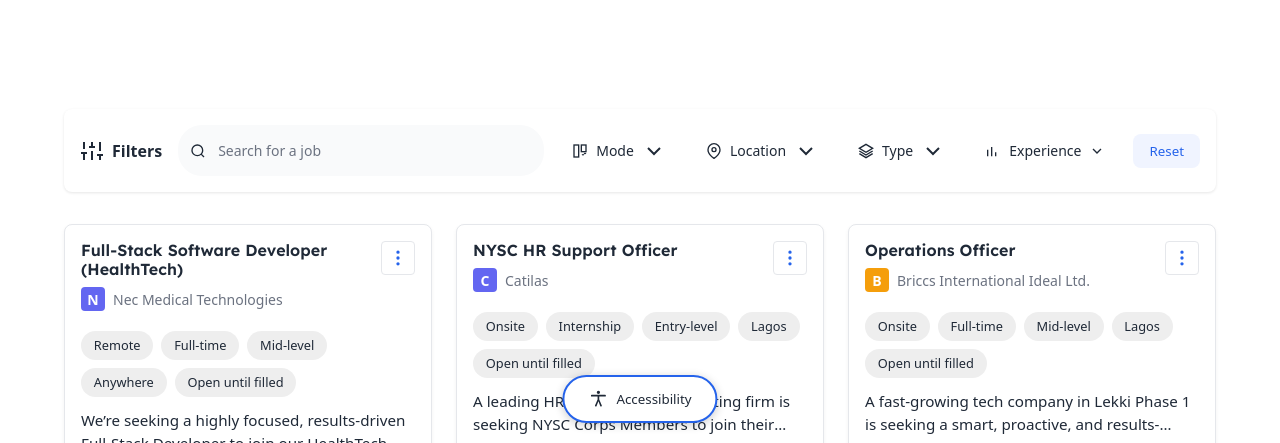
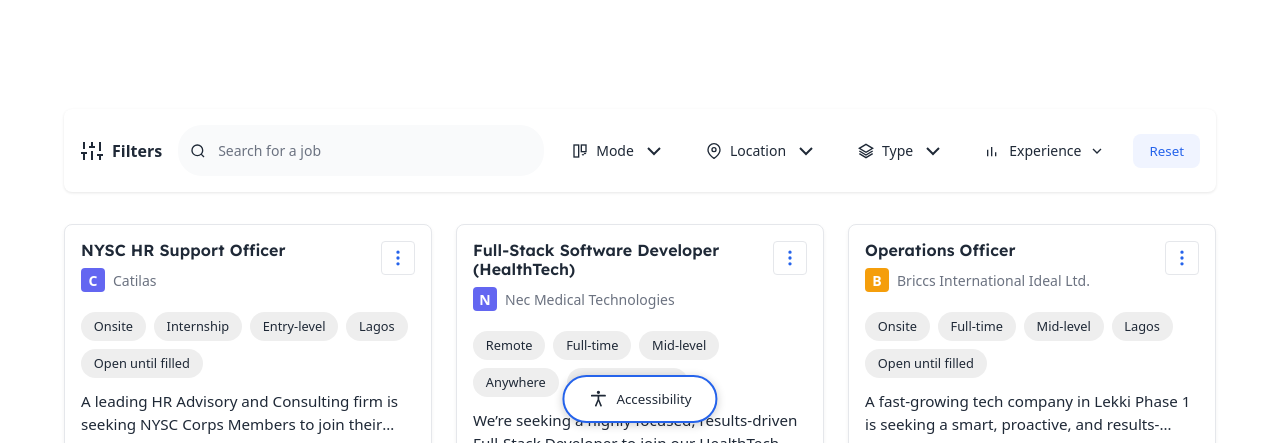
Before and after one commit to zysculptlabs/zysculptlabs.github.io, a plain HTML site: page index.html in a window 1280 px wide. Shown: the part 357-800 px from the top of the page. Drawn offline with Linux system fonts and the light colour scheme; a web font is replaced by a local one.

Commit message:
Update index.html

```diff
--- a/index.html
+++ b/index.html
@@ -2382,7 +2382,11 @@ if (!response.ok) {
 throw new Error('Failed to fetch jobs');
 }
 const data = await response.json();
-return data.jobs || [];
+// Sort jobs by posted date (newest first)
+const sortedJobs = data.jobs.sort((a, b) => {
+return new Date(b.posted) - new Date(a.posted);
+});
+return sortedJobs || [];
 } catch (error) {
 console.error('Error fetching jobs:', error);
 return [
```
